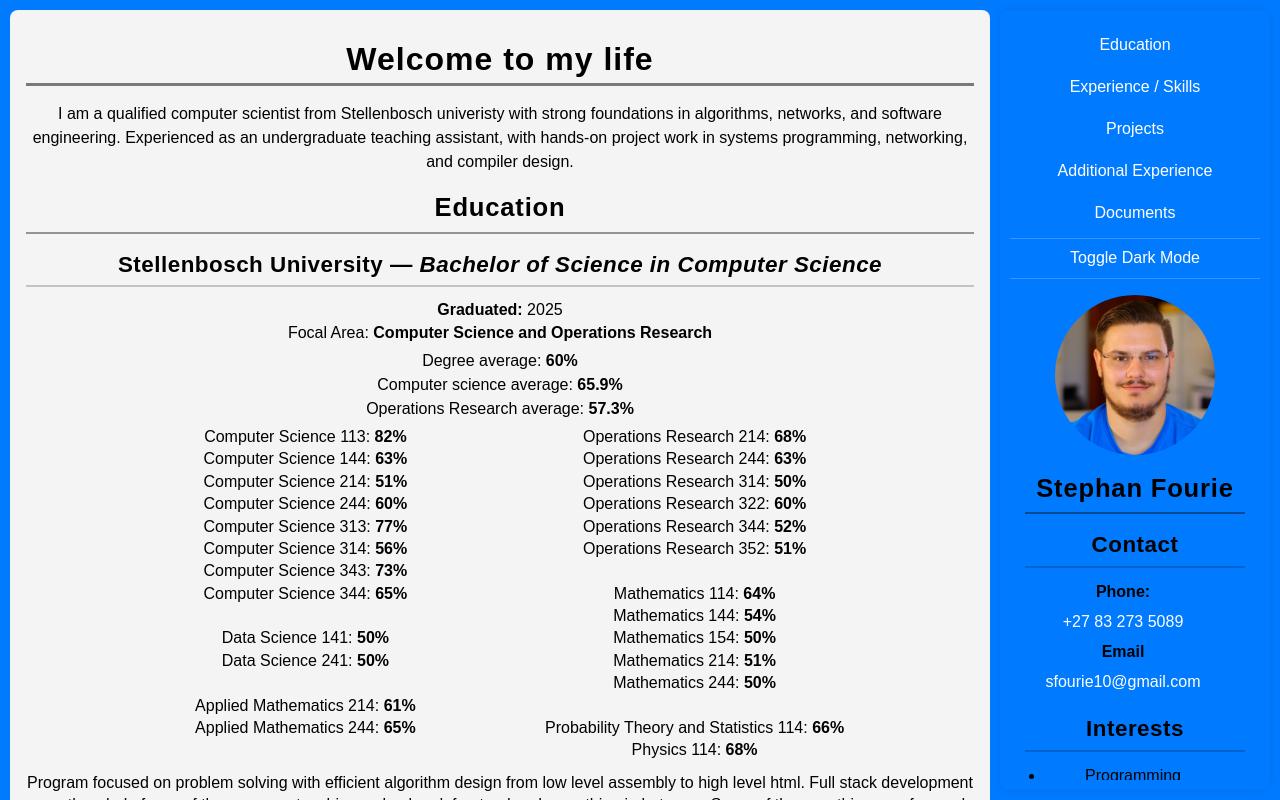
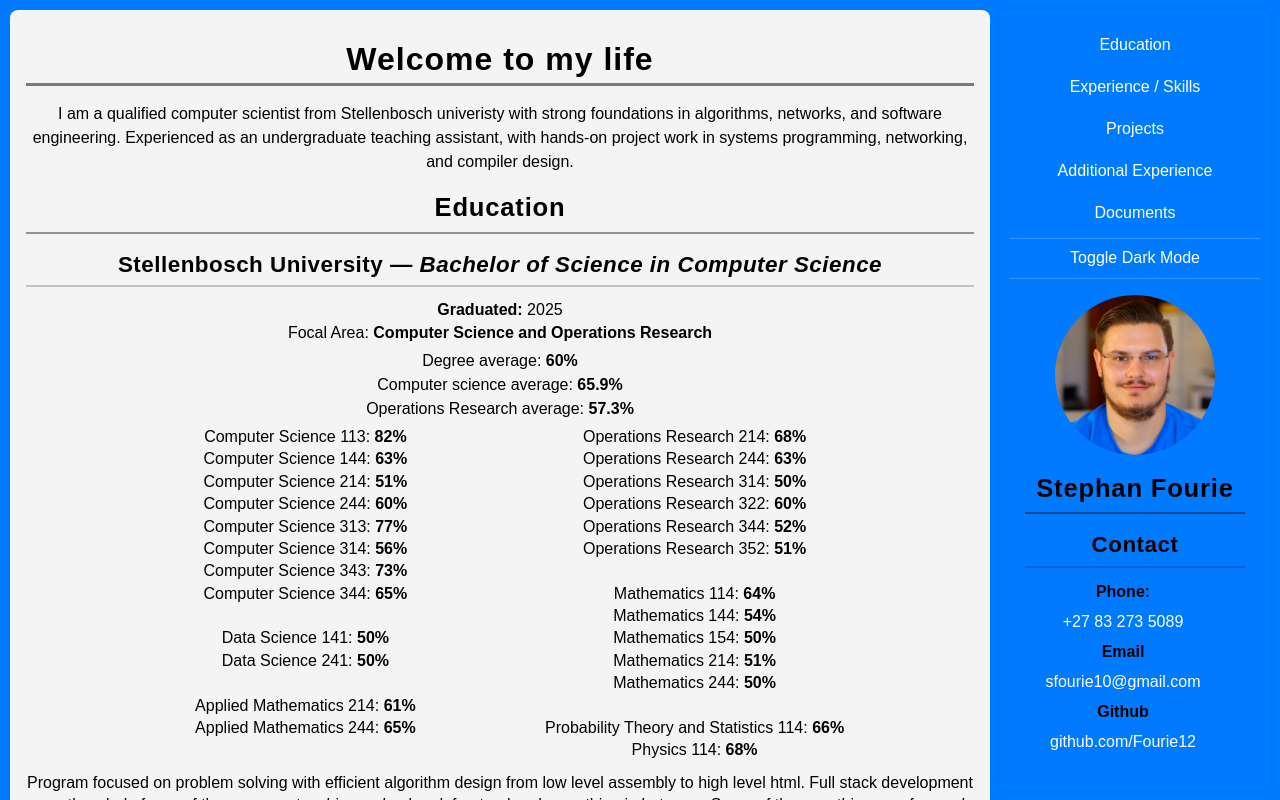
Before and after one commit to Fourie12/Curriculum_Vitae, a React (Vite) app in the folder Code/: page / in a window 1280 px wide. Built offline with nearby package versions, Linux system fonts and the light colour scheme.

Commit message:
added github link directly to contact info

```diff
--- a/Code/src/components/HomePage.jsx
+++ b/Code/src/components/HomePage.jsx
@@ -326,6 +326,7 @@
 					<div className="editable-section">
 						<strong>Phone:</strong> <a href="tel:+27832735089">+27 83 273 5089</a>
 						<strong>Email</strong> <a href="mailto:sfourie10@gmail.com">sfourie10@gmail.com</a>
+						<strong>Github</strong> <a href="https://github.com/Fourie12" target="_blank">github.com/Fourie12</a>
 					</div>
 
 
```
